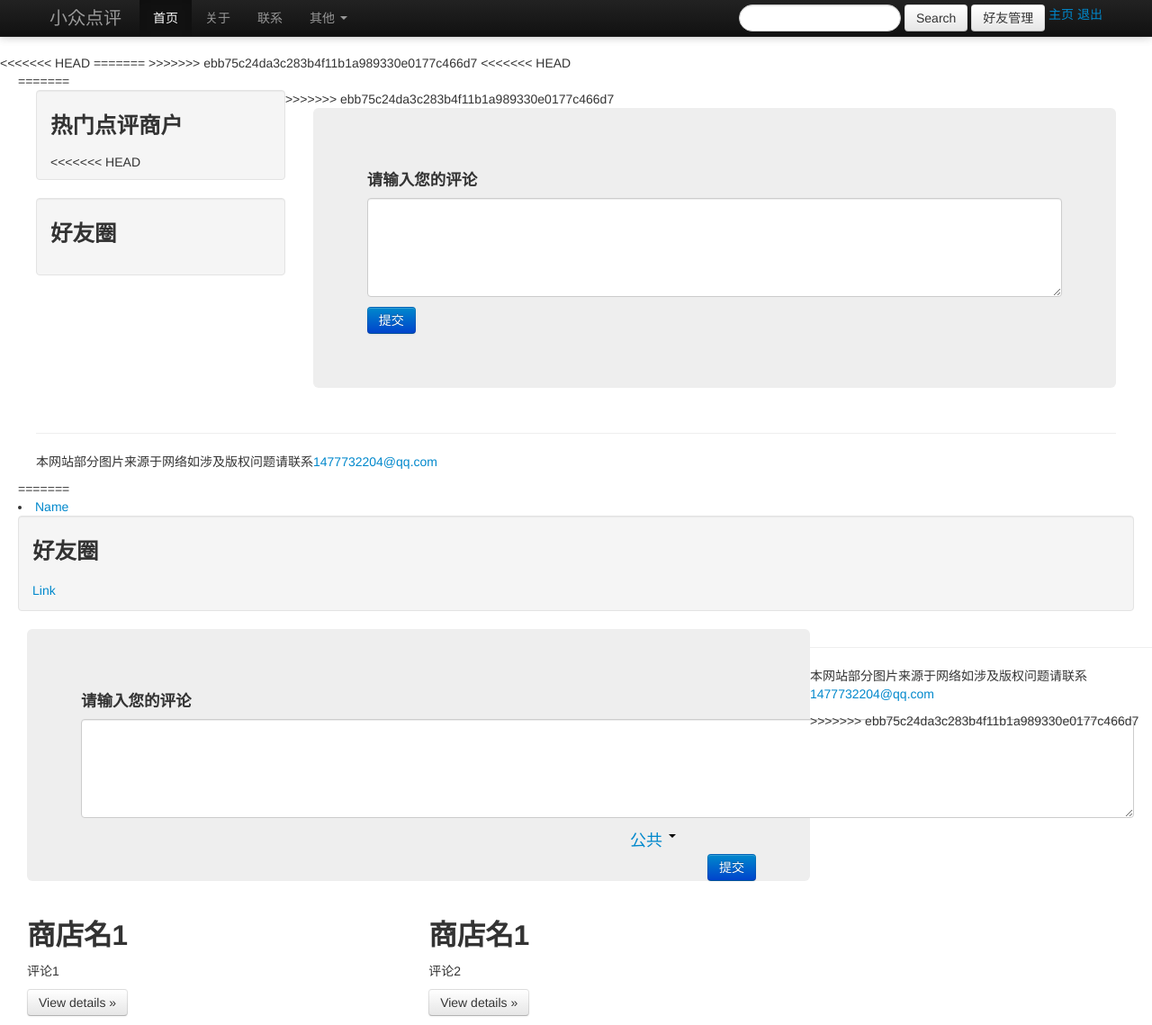
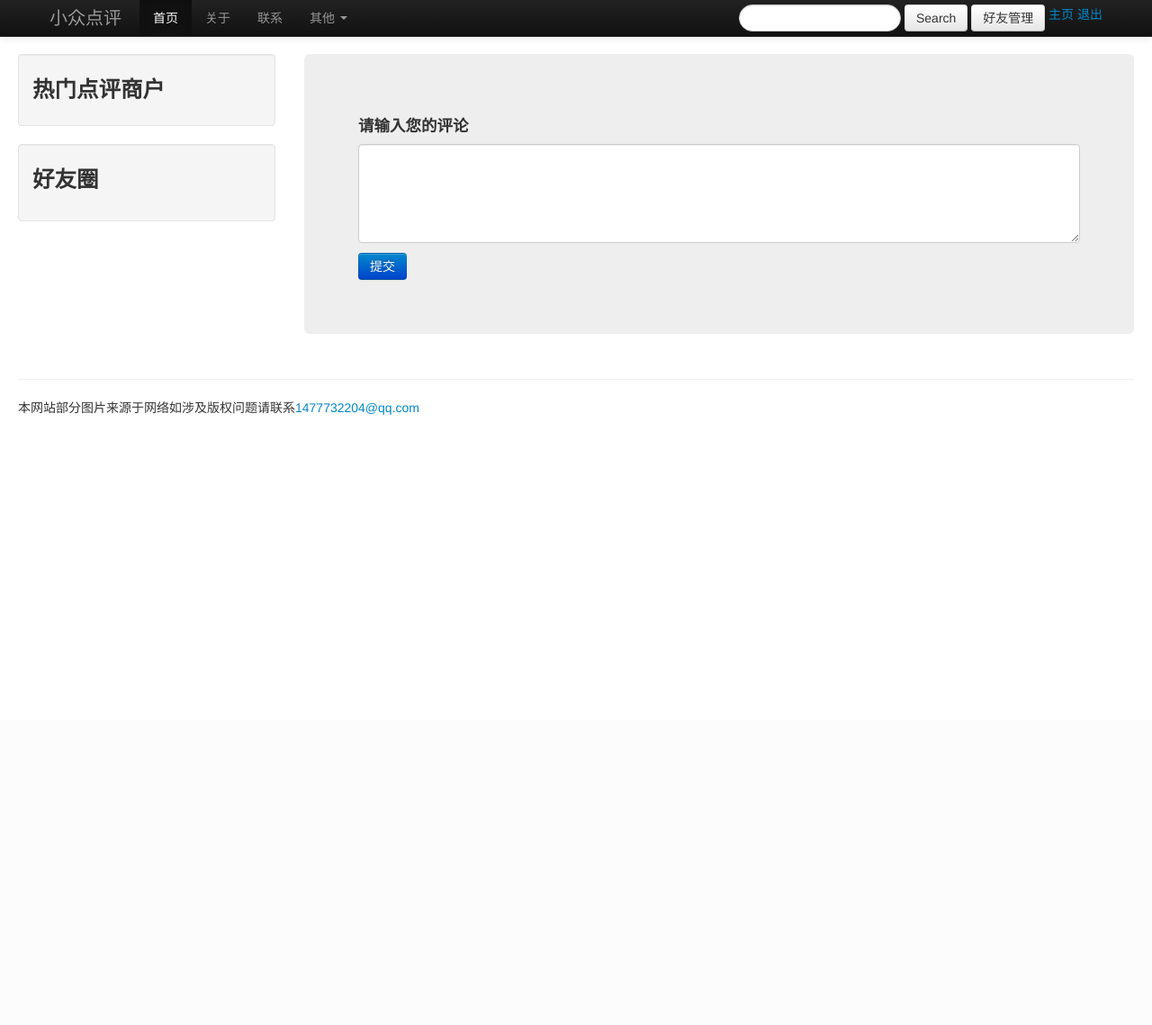
Before and after one commit to hellosysucas/SmallTalk, a Django app: template mytalk/templates/mytalk/index.html in a window 1280 px wide. Shown: the whole page at 90% size. After the commit the page ends 461 px from the top, so only its background shows below. Run offline with Django 3.2, Linux system fonts and the light colour scheme; the template is opened without the code that fills it, so the values that code supplies are empty; parts of the project's set-up code (start-up, migrations or seed data) failed here and were passed over; some libraries are stand-ins or nearby versions.

Commit message:
Update index.html

```diff
--- a/mytalk/templates/mytalk/index.html
+++ b/mytalk/templates/mytalk/index.html
@@ -1,9 +1,6 @@
 <!DOCTYPE HTML>
 {% load staticfiles %}
-<<<<<<< HEAD
 <!--主题页面，被显示的主页面-->
-=======
->>>>>>> ebb75c24da3c283b4f11b1a989330e0177c466d7
 <html>
 	<head>
         <title>欢迎来到小众点评网</title>
@@ -24,7 +21,6 @@
 		</style>
 		<link href="{% static 'mytalk/css/bootstrap-responsive.css' %}" rel="stylesheet"><!-- 启用响应式CSS -->
         <link rel="stylesheet" type="text/css" href="{% static 'mytalk/css/style.css' %}" />
-<<<<<<< HEAD
         <script src="{% static 'mytalk/js/jquery.js' %}" type="text/javascript"></script>
         <script src="{% static 'mytalk/js/sha1.js' %}" type="text/javascript"></script>
         <script src="{% static 'mytalk/js/check_input.js' %}" type="text/javascript"></script>
@@ -36,25 +32,10 @@
         <!-- 固定布局 -->
 		<div class="container-fluid">
 			<div class="row-fluid">
-=======
-
-        <script src="{% static 'mytalk/js/jquery.js' %}" type="text/javascript"></script>
-        <script src="{% static 'mytalk/js/sha1.js' %}" type="text/javascript"></script>
-        <script src="{% static 'mytalk/js/check_input.js' %}" type="text/javascript"></script>
-	</head>
-
-	<body>
-        {% include 'mytalk/header.html'%}
-        <!-- 固定布局 -->
-		<div class="container-fluid">
-			<div class="row-fluid">
-				<!-- 侧边栏 -->
->>>>>>> ebb75c24da3c283b4f11b1a989330e0177c466d7
 				<div class="span3">
 					<div class="well sidebar-nav">
 						<ul class="nav nav-list">
 							<h3>热门点评商户</h3>
-<<<<<<< HEAD
 							{% for each in hostStore %}
                                 <li>
                                     <a id="{{ each.name }}" onclick="showStoreMessage(this)"> {{ each.name }}</a>
@@ -86,62 +67,3 @@
 		</div>
 	</body>
 </html>
-=======
-							<li><a href="#">Name</a></li>
-						</ul>
-					</div>
-
-					<div class="well sidebar-nav">
-						<ul class="nav nav-list">
-							<h3>好友圈</h3>
-							<li><a href="#">Link</a></li>
-						</ul>
-					</div>
-				</div>
-
-				<!-- 主栏 -->
-				<div class="span9">
-					<!-- 点评发表框 -->
-					<div class="hero-unit">
-						<h4>请输入您的评论</h4>
-						<textarea class="span12" rows="5"> </textarea>
-
-						<!-- 点评可见性 -->
-						<div class="span2 pull-right">
-							<div class="span6 dropdown pull-left">
-								<a class="dropdown-toggle" data-toggle="dropdown" href="#">
-									公共
-									<b class="caret"> </b>
-								</a>
-								<ul class="dropdown-menu" role="menu" aria-labelledby="dLabel">
-									<li><a href="#">好友圈</a></li>
-								</ul>
-							</div>
-
-							<button type="submit" class=" btn btn-primary pull-right">提交</button>
-						</div>
-					</div>
-					<!-- 点评显示框 -->
-					<div class="row-fluid">
-						<div class="span6">
-							<h2>商店名1</h2>
-							<p>评论1</p>
-							<p><a class="btn" href="#">View details &raquo;</a></p>
-						</div>
-						<div class="span6">
-							<h2>商店名1</h2>
-							<p>评论2</p>
-							<p><a class="btn" href="#">View details &raquo;</a></p>
-						</div>
-					</div>
-				</div>
-			</div>
-		</div>
-		{% include "mytalk/footer.html" %}
-
-		<!-- 此句脚本要放在后面，不然会使得该js文件无效 -->
-		<script src="{% static 'mytalk/js/bootstrap.js' %}" type="text/javascript"></script>
-	</body>
-</html>
-
->>>>>>> ebb75c24da3c283b4f11b1a989330e0177c466d7
```
